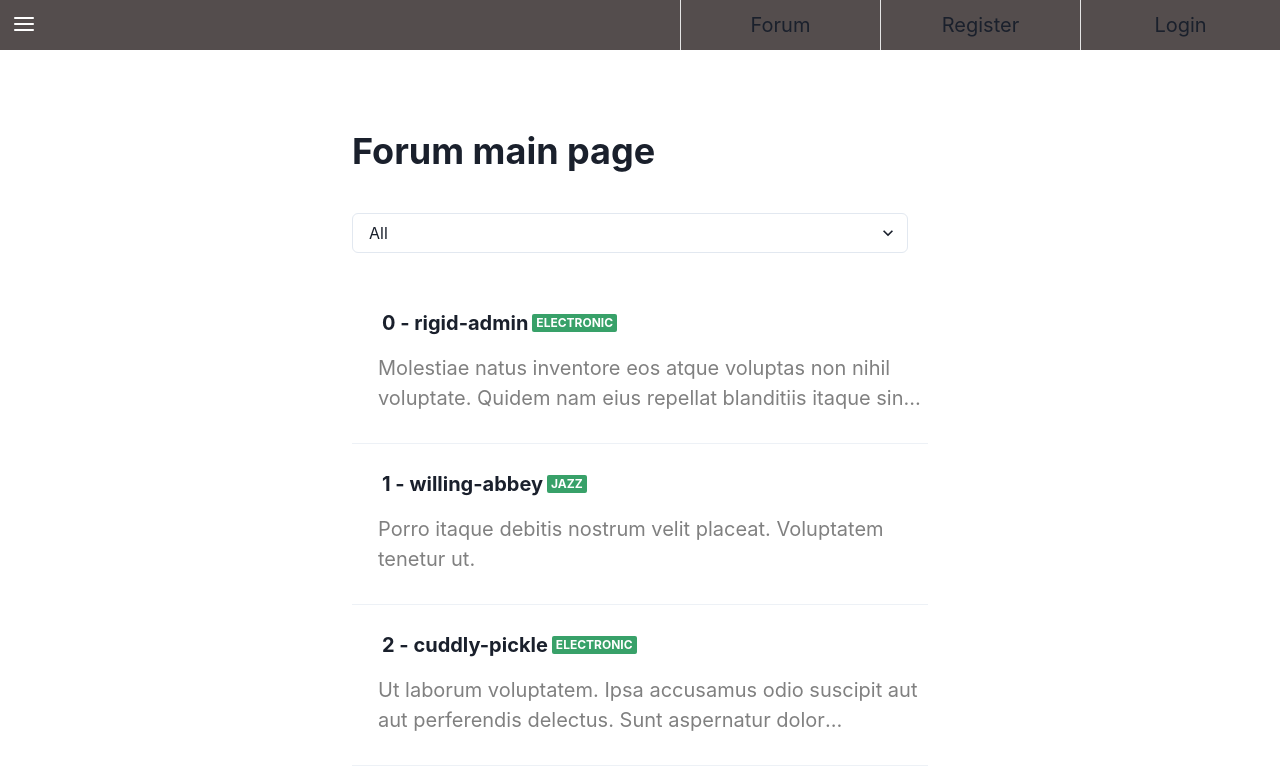
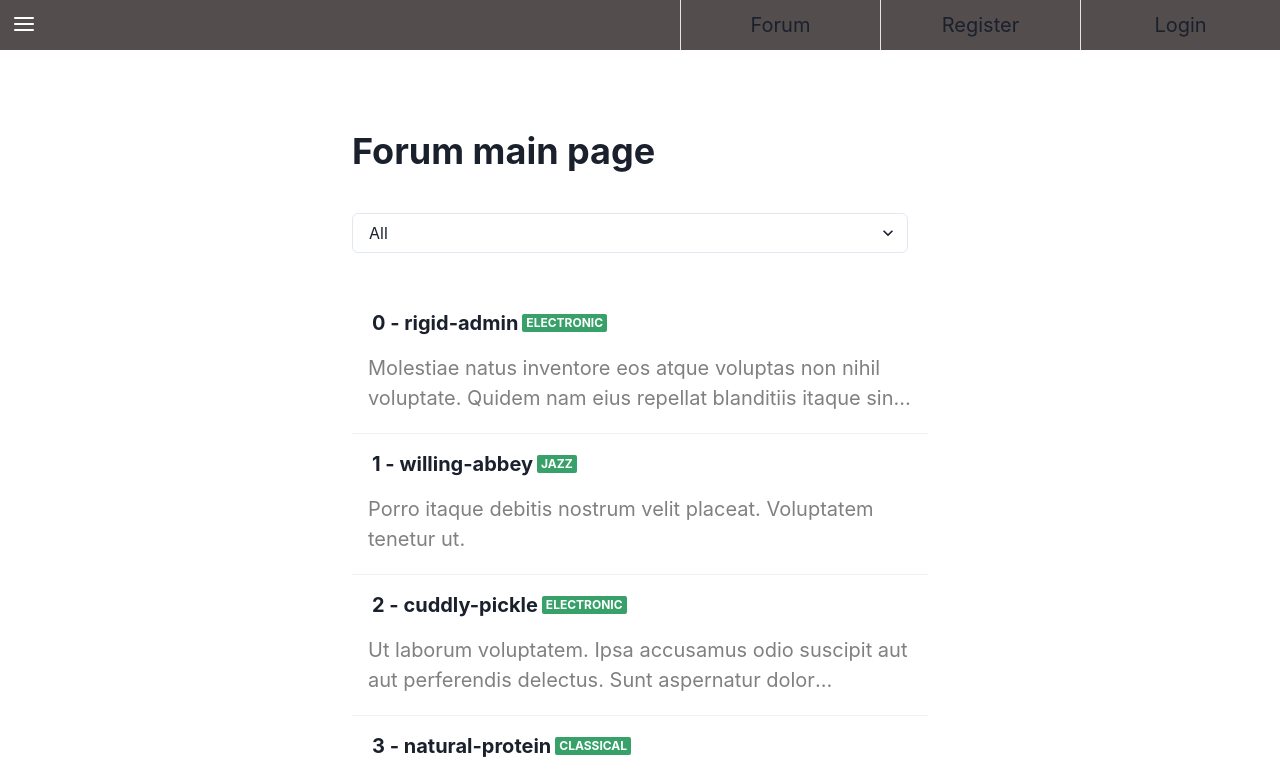
Before and after one commit to oliver-ckl/CollabMusicForum, a Next.js app: page /discussion/musicShare in a window 1280 px wide. Shown: the top 781 px of the page. Built offline with nearby package versions, Linux system fonts and the light colour scheme; data requests are answered from the project's data file.

Commit message:
Added music share route & enhanced UI

```diff
--- a/components/postItem.js
+++ b/components/postItem.js
@@ -6,7 +6,7 @@ function PostItem({ post }) {
     let router = useRouter();
 
     return (
-        <Box w='xl' h='140px' m='10px' _hover={{ bg: 'blackAlpha.300', cursor: 'pointer' }} onClick={() => router.push(`/discussion/musicShare/${post.id}`)}>
+        <Box w='xl' h='140px' _hover={{ bg: 'blackAlpha.300', cursor: 'pointer' }} onClick={() => router.push(`/discussion/musicShare/${post.id}`)}>
             <HStack h='60px' ml='20px' gap='1'>
                 <Heading size='md'>
                     {post.id} - {post.title}
--- a/pages/discussion/index.js
+++ b/pages/discussion/index.js
@@ -17,7 +17,7 @@ export async function getServerSideProps(context) {
     let categoryList = [];
     let res = await fetch('http://localhost:4000/forum');
     categoryList = await res.json();
-    console.log(categoryList)
+
     return {
         props: {
             categoryList
```
